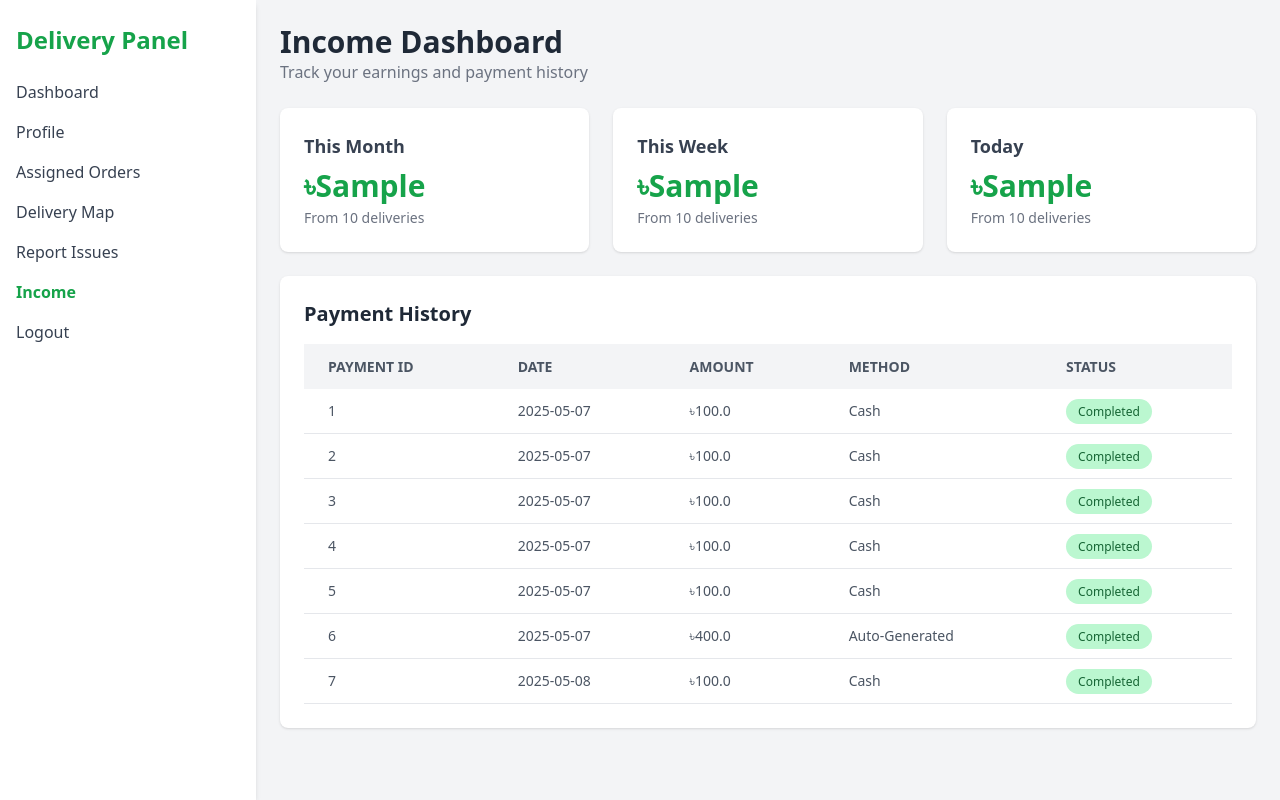
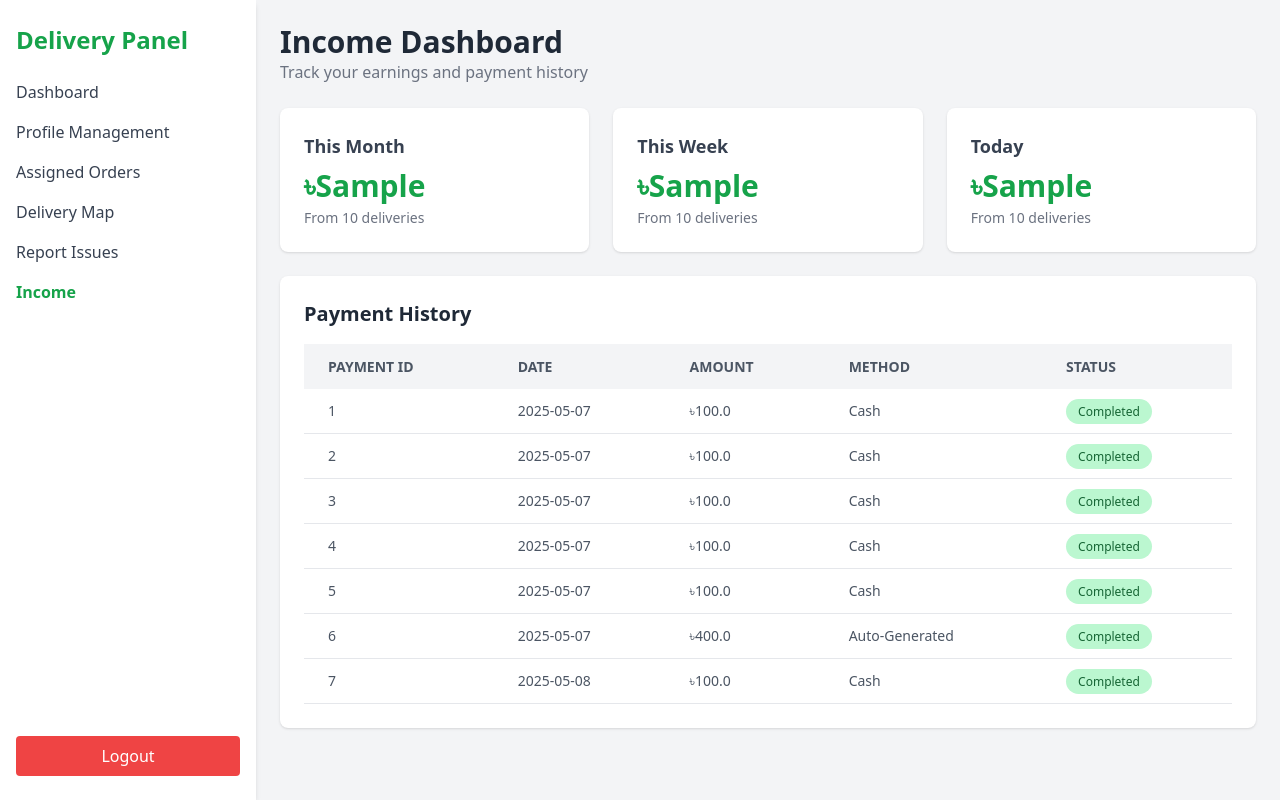
Before and after one commit to YbArzoo/Hashmurgi, a Flask app: template templates/delivery_income.html in a window 1280 px wide. Run offline with Flask 3, Linux system fonts and the light colour scheme; tables that the repository leaves empty hold one stand-in row (values such as "Sample post"); the template is opened without the code that fills it: values that come from a table or form of the project are taken from there, most other values are stand-ins (such as "Sample title", 1, 10 or a date in 2020); some libraries are stand-ins or nearby versions.

Commit message:
amr matha
amr matha onake boro

```diff
--- a/templates/admin_manage_salary.html
+++ b/templates/admin_manage_salary.html
@@ -122,7 +122,7 @@
 
     </div>
     <a href="{{ url_for('admin_income') }}"class="inline-block bg-gray-300 text-gray-800 px-4 py-2 rounded hover:bg-gray-400 mb-4">
-     &larr; Back
+      Back
     </a>
 
 </body>
--- a/templates/delivery_income.html
+++ b/templates/delivery_income.html
@@ -10,18 +10,27 @@
 <body class="bg-gray-100 min-h-screen">
   <div class="flex h-screen">
     <!-- Sidebar -->
-    <aside class="w-64 bg-white shadow-md px-4 py-6">
+<aside class="w-64 bg-white shadow-md px-4 py-6 flex flex-col h-screen">
   <h1 class="text-2xl font-bold text-green-600 mb-6">Delivery Panel</h1>
+
+  <!-- Navigation Links -->
   <nav class="space-y-4">
     <a href="{{ url_for('delivery_dashboard') }}" class="block text-gray-700 hover:text-green-500">Dashboard</a>
-        <a href="{{ url_for('profile_management') }}" class="block text-gray-700 hover:text-green-500">Profile</a>
+    <a href="{{ url_for('profile_management') }}" class="block text-gray-700 hover:text-green-500">Profile Management</a>
     <a href="{{ url_for('assigned_orders') }}" class="block text-gray-700 hover:text-green-500">Assigned Orders</a>
     <a href="{{ url_for('delivery_map') }}" class="block text-gray-700 hover:text-green-500">Delivery Map</a>
     <a href="{{ url_for('report_issues') }}" class="block text-gray-700 hover:text-green-500">Report Issues</a>
     <a href="{{ url_for('delivery_income') }}" class="block text-green-600 font-semibold">Income</a>
-        <a href="{{ url_for('logout') }}" class="block text-gray-700 hover:text-red-500">Logout</a>
   </nav>
+
+  <!-- Logout button pinned at bottom -->
+  <form action="{{ url_for('logout') }}" method="POST" class="mt-auto">
+    <button type="submit" class="w-full bg-red-500 text-white py-2 rounded hover:bg-red-600">
+      Logout
+    </button>
+  </form>
 </aside>
+
 
     <!-- Main Content -->
     <main class="flex-1 p-6 overflow-y-auto">
--- a/templates/delivery_man_dashboard.html
+++ b/templates/delivery_man_dashboard.html
@@ -15,7 +15,7 @@
     <h1 class="text-2xl font-bold text-green-600 mb-6">Delivery Panel</h1>
     <nav class="space-y-4">
       <a href="{{ url_for('delivery_dashboard') }}" class="block text-green-600 font-semibold">Dashboard</a>
-      <a href="{{ url_for('profile_management') }}" class="block text-gray-700 hover:text-green-500">Profile</a>
+      <a href="{{ url_for('profile_management') }}" class="block text-gray-700 hover:text-green-500">Profile Management</a>
       <a href="{{ url_for('assigned_orders') }}" class="block text-gray-700 hover:text-green-500">View Orders</a>
       <!-- <a href="{{ url_for('delivery_map') }}" class="block text-gray-700 hover:text-green-500">Delivery Map</a> -->
       <a href="{{ url_for('report_issues') }}" class="block text-gray-700 hover:text-green-500">Report Issues</a>
--- a/templates/order.html
+++ b/templates/order.html
@@ -32,7 +32,7 @@
         <p class="text-gray-500">View, track, and manage invoices for all orders</p>
       </header>
       <a href="{{ url_for('manager_dashboard') }}" class="bg-gray-500 text-white px-4 py-2 rounded hover:bg-gray-600">
-        ← Back to Dashboard
+        Back
       </a>
 
       <!-- Orders Table -->
--- a/templates/order_details.html
+++ b/templates/order_details.html
@@ -37,7 +37,7 @@
         {% elif user.role == 'admin' or user.role == 'manager' %}
           <a href="{{ url_for('admin_panel' if user.role == 'admin' else 'manager_dashboard') }}" class="block text-gray-700 hover:text-green-500">Dashboard</a>
           <a href="{{ url_for('manage_orders') }}" class="block text-gray-700 hover:text-green-500">Manage Orders</a>
-          <a href="{{ url_for('profile_management') }}" class="block text-gray-700 hover:text-green-500">Profile</a>
+          <a href="{{ url_for('profile_management') }}" class="block text-gray-700 hover:text-green-500">Profile Management</a>
         {% endif %}
       </nav>
 
--- a/templates/profile_delivery_man.html
+++ b/templates/profile_delivery_man.html
@@ -8,7 +8,6 @@
 </head>
 <body class="bg-gray-100 min-h-screen">
   <div class="flex h-screen">
-    <!-- Sidebar -->
     <!-- Sidebar -->
 <aside class="w-64 bg-white shadow-md px-4 py-6 flex flex-col h-screen">
   <div>
--- a/templates/sidebar_delivery.html
+++ b/templates/sidebar_delivery.html
@@ -4,7 +4,7 @@
     <h1 class="text-2xl font-bold text-green-600 mb-6">Delivery Panel</h1>
     <nav class="space-y-4">
       <a href="{{ url_for('delivery_dashboard') }}" class="block text-green-600 font-semibold">Dashboard</a>
-      <a href="{{ url_for('profile_management') }}" class="block text-gray-700 hover:text-green-500">Profile</a>
+      <a href="{{ url_for('profile_management') }}" class="block text-gray-700 hover:text-green-500">Profile Management</a>
       <a href="{{ url_for('assigned_orders') }}" class="block text-gray-700 hover:text-green-500">View Orders</a>
       <a href="{{ url_for('delivery_map') }}" class="block text-gray-700 hover:text-green-500">Delivery Map</a>
       <a href="{{ url_for('report_issues') }}" class="block text-gray-700 hover:text-green-500">Report Issues</a>
```
Also changed, not shown: templates/assigned_orders.html (+11 -4 lines), templates/delivery_map.html (+11 -3 lines), templates/poultry_stock.html (+11 -4 lines), templates/report_issues.html (+11 -3 lines), instance/hashmurgi.db. Lines whose indentation alone changed are shown as unchanged.
